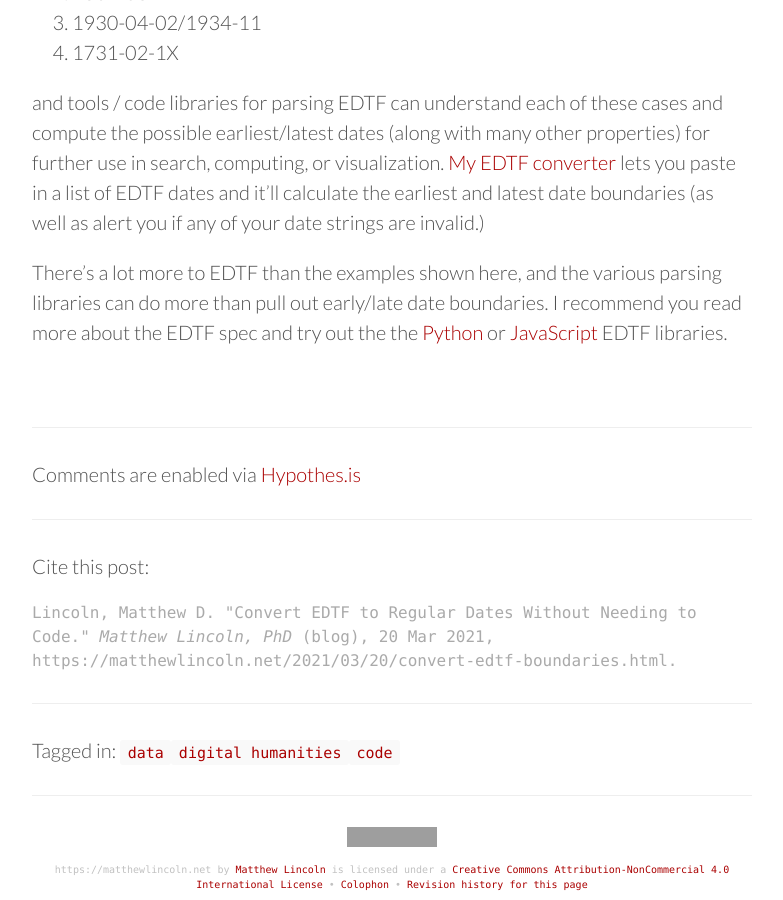
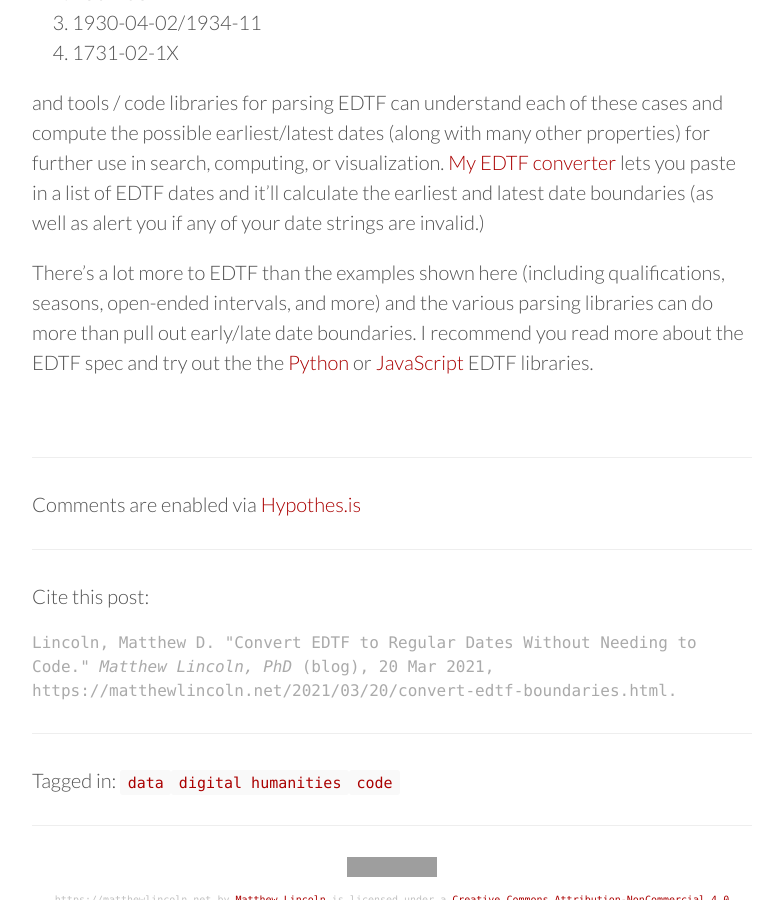
Before and after one commit to mdlincoln/mdlincoln.github.io, a Jekyll site: the page built from _posts/2021-03-20-convert-edtf-boundaries.md, in a window 1280 px wide and 900 px high, scrolled down 2011 px. Shown: the whole window, without its empty margins (248-1031 px from the left). Built offline with Jekyll 4.4.1, drawn with Linux system fonts in a browser that asks for light colours; nearby versions of some CDN libraries; grey boxes are pictures that could not be loaded.

Commit message:
examples of additional edtf features

```diff
--- a/_posts/2021-03-20-convert-edtf-boundaries.md
+++ b/_posts/2021-03-20-convert-edtf-boundaries.md
@@ -43,4 +43,4 @@ The [Extended Date/Time Format (EDTF) Specification](https://www.loc.gov/standar
 and tools / code libraries for parsing EDTF can understand each of these cases and compute the possible earliest/latest dates (along with many other properties) for further use in search, computing, or visualization.
 [My EDTF converter][edtfconverter] lets you paste in a list of EDTF dates and it'll calculate the earliest and latest date boundaries (as well as alert you if any of your date strings are invalid.)
 
-There's a lot more to EDTF than the examples shown here, and the various parsing libraries can do more than pull out early/late date boundaries. I recommend you read more about the EDTF spec and try out the the [Python](https://github.com/ixc/python-edtf) or [JavaScript](https://github.com/inukshuk/edtf.js) EDTF libraries.
+There's a lot more to EDTF than the examples shown here (including qualifications, seasons, open-ended intervals, and more) and the various parsing libraries can do more than pull out early/late date boundaries. I recommend you read more about the EDTF spec and try out the the [Python](https://github.com/ixc/python-edtf) or [JavaScript](https://github.com/inukshuk/edtf.js) EDTF libraries.
```
